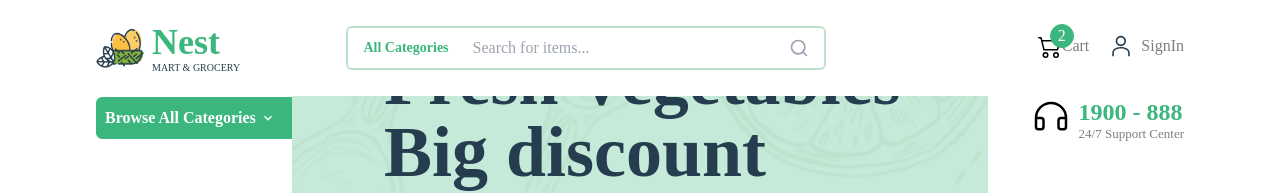
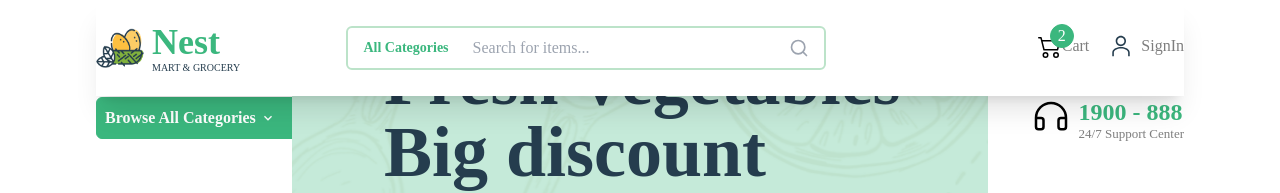
Before and after one commit to vicktor349/nestmart, a Next.js app: page / in a window 1280 px wide. Shown: the top 193 px of the page. Built offline with nearby package versions, Linux system fonts and the light colour scheme; no server answers; the database is empty.

Commit message:
Added shadow to navbar

```diff
--- a/components/Navbar.js
+++ b/components/Navbar.js
@@ -21,7 +21,7 @@ const Navbar = () =>
     }
 
     return (
-        <nav className="bg-[rgb(255,255,255)] z-[9999] sticky top-0 h-24 grid">
+        <nav className="bg-[rgb(255,255,255)] z-[9999] sticky top-0 h-24 grid shadow-xl">
             <div className='flex items-center'>
                 {/* burger icon */}
                 <div className="ssm:flex xl:hidden">
```
